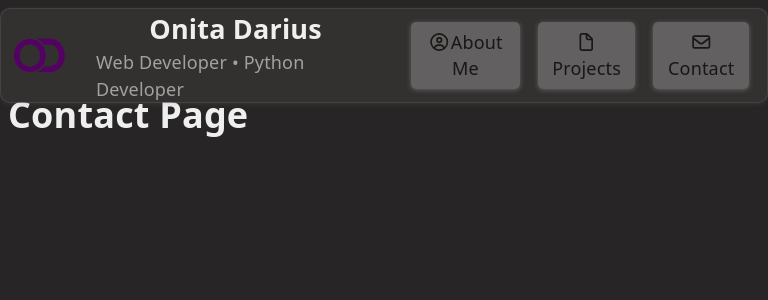
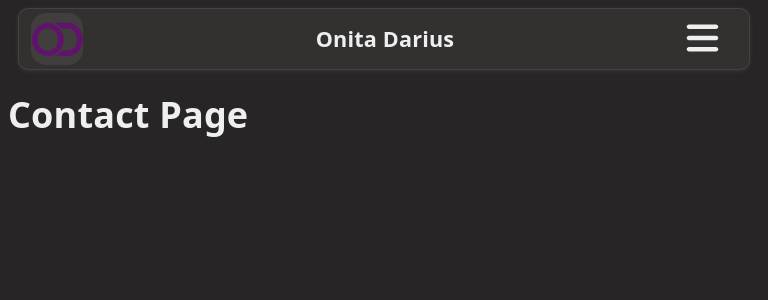
Before and after one commit to Onita-Darius/Portfolio-Website, a React (Vite) app in the folder PortfolioWebsite/: page /Contact in a window 768 px wide. Shown: the top 300 px of the page. Built offline with nearby package versions, Linux system fonts and the light colour scheme.

Commit message:
Updated Navbar for mobile devices.

```diff
--- a/PortfolioWebsite/package.json
+++ b/PortfolioWebsite/package.json
@@ -12,6 +12,7 @@
   "dependencies": {
     "@fortawesome/fontawesome-svg-core": "^7.3.0",
     "@fortawesome/free-regular-svg-icons": "^7.3.0",
+    "@fortawesome/free-solid-svg-icons": "^7.3.0",
     "@fortawesome/react-fontawesome": "^3.3.1",
     "react": "^19.2.7",
     "react-dom": "^19.2.7",
--- a/PortfolioWebsite/src/Navigation/Nav_v2.jsx
+++ b/PortfolioWebsite/src/Navigation/Nav_v2.jsx
@@ -1,16 +1,21 @@
+import { useState } from "react";
 import { NavLink } from "react-router-dom";
 import logoNoBg from "../assets/logo NoBG.png";
-import { FontAwesomeIcon } from '@fortawesome/react-fontawesome'
-import { faHouse, faCircleUser, faFile, faEnvelope } from '@fortawesome/free-regular-svg-icons'
+import { FontAwesomeIcon } from "@fortawesome/react-fontawesome";
+import { faCircleUser, faFile, faEnvelope } from "@fortawesome/free-regular-svg-icons";
+import { faBars, faXmark } from "@fortawesome/free-solid-svg-icons";
+
 import "./nav v2.css";
 
 function Nav_V2() {
+    const [menuOpen, setMenuOpen] = useState(false);
+
     return (
         <div className="nav-container">
             <div className="nav-v2">
                 <div className="nav-logo-container">
-                    <NavLink to="/" className="nav-logo-link">
-                        <img className="nav-logo" src={logoNoBg} alt="About Me"></img>
+                    <NavLink to="/" className="nav-logo-link" onClick={() => setMenuOpen(false)}>
+                        <img className="nav-logo" src={logoNoBg}alt="Logo"/>
                         <div className="nav-logo-span"></div>
                     </NavLink>
                 </div>
@@ -18,10 +23,20 @@ function Nav_V2() {
                     <h1 className="nav-title">Onita Darius</h1>
                     <h4 className="nav-sub-title">Web Developer • Python Developer</h4>
                 </div>
-                <div className="nav-links-container">
-                    <NavLink to="/AboutMe" className="navigation" id="ab-me"><FontAwesomeIcon icon={faCircleUser} />About Me</NavLink>
-                    <NavLink to="/Projects" className="navigation" id="projects"><FontAwesomeIcon icon={faFile} />Projects</NavLink>
-                    <NavLink to="/Contact" className="navigation" id="contact"><FontAwesomeIcon icon={faEnvelope} />Contact</NavLink>
+                <div className="nav-links-desktop">
+                    <NavLink to="/AboutMe" className="navigation"><FontAwesomeIcon icon={faCircleUser} /> About Me</NavLink>
+                    <NavLink to="/Projects" className="navigation"><FontAwesomeIcon icon={faFile} /> Projects</NavLink>
+                    <NavLink to="/Contact" className="navigation"><FontAwesomeIcon icon={faEnvelope} /> Contact</NavLink>
+                </div>
+                <div className="mobile-menu">
+                    <button className="menuButton" onClick={() => setMenuOpen(!menuOpen)}>
+                        <FontAwesomeIcon icon={menuOpen ? faXmark : faBars}/>
+                    </button>
+                    <div className={`mobile-dropdown ${menuOpen ? "open" : ""}`}>
+                        <NavLink to="/AboutMe" className="navigation" onClick={() => setMenuOpen(false)}><FontAwesomeIcon icon={faCircleUser} />About Me</NavLink>
+                        <NavLink to="/Projects" className="navigation" onClick={() => setMenuOpen(false)}><FontAwesomeIcon icon={faFile} />Projects</NavLink>
+                        <NavLink to="/Contact" className="navigation" onClick={() => setMenuOpen(false)}><FontAwesomeIcon icon={faEnvelope} />Contact</NavLink>
+                    </div>
                 </div>
             </div>
         </div>
--- a/PortfolioWebsite/src/Navigation/nav v2.css
+++ b/PortfolioWebsite/src/Navigation/nav v2.css
@@ -6,114 +6,185 @@
 
 .nav-v2 {
     position: fixed;
-    transform: translateX();
     display: flex;
-    flex-wrap: nowrap;
-    gap: 1rem;
     align-items: center;
+    justify-content: space-between;
+    width: fit-content;
+    min-height: 70px;
     background-color: oklch(from var(--background) 0.35 c h / 0.6);
+    border: 1px solid oklch(from var(--background) 0.65 c h / 0.20);
     border-radius: 10px;
-    border: 1px solid oklch(from var(--background) 0.65 c h / 0.20);
     box-shadow: 0px 1px 5px oklch(from var(--background) 0.6 c h / 0.2);
-}
-.nav-title {
-    flex-shrink: 0;
-    padding: 0.4rem 0.8rem;
-    text-align: center;
-    font-size: 1.5rem;
-    font-weight: bold;
-    color: var(--text);
-    margin: 0 10px 0px 10px;
-    width: 30vw;
-}
-
-.nav-title-container {
-    cursor: default;
-    display: flex;
-    flex-direction: column;
-    justify-content: center;
-    align-items: center;
-    flex-grow: 0;
-    gap: 0px;
-}
-.nav-title-container h4 {
-    font-size: 1rem;
-    font-weight: normal;
-    color: oklch(from var(--text-alt) 0.8 c h / 0.8);
-    margin: 0;
+    z-index: 1000;
 }
 
 .nav-logo-container {
     display: flex;
-    margin: 0.1rem 0.5rem 0.1rem 0.5rem;
-    margin-left: 1rem;
-    flex-wrap: nowrap;
-    gap: 1rem;
-    justify-content: start;
-    background-color: transparent;
+    margin: 0.1rem 0.5rem 0.1rem 1rem;
+}
+
+.nav-logo-link {
+    position: relative;
+    width: 50px;
+    height: 50px;
 }
 
 .nav-logo {
     position: relative;
     left: -20px;
     top: -14px;
+    width: 80px;
     height: 80px;
-    width: 80px;
-    background-color: transparent;
+    pointer-events: none;
     border: 0px;
-    pointer-events: none;
-}
-.nav-logo-link {
-    position: relative;
-    height: 50px;
-    width: 50px;
 }
 
 .nav-logo-span {
     position: relative;
     top: -87px;
     left: -6px;
+    width: 52px;
     height: 52px;
-    width: 52px;
-    background-color: transparent;
+    border-radius: 15px;
+    transition: .2s;
+    background-color: oklch(from var(--background) 0.8 c h / .1);
+}
+
+.nav-logo-link:hover .nav-logo-span {
+    background-color: oklch(from var(--secondary) 0.8 c h / .1);
+    box-shadow: 0px 1px 5px oklch(from var(--background) 0.35 c h / .6);
+}
+
+.nav-title-container {
+    display: flex;
+    flex-direction: column;
+    align-items: center;
+    justify-content: center;
+    margin: 0 1rem;
+}
+
+.nav-title {
+    margin: 0;
+    width: 30vw;
+    text-align: center;
+    font-size: 1.5rem;
     color: var(--text);
 }
 
-.nav-logo-link:hover .nav-logo-span{
-    background-color: oklch(from var(--secondary) 0.8 c h / 0.1);
-    color: var(--text);
-    box-shadow: 0px 1px 5px oklch(from var(--background) 0.35 c h / 0.6);
-    z-index: -1;
-    border-radius: 15px;
+.nav-sub-title {
+    margin: 0;
+    font-size: 1rem;
+    font-weight: normal;
+    color: oklch(from var(--text-alt) 0.8 c h / .8);
 }
 
-.nav-links-container {
-    position: relative;
-    right: 0px;
+.nav-links-desktop {
     display: flex;
-    margin-left: 1rem;
-    margin-right: 1rem;
-    flex-wrap: nowrap;
     gap: 1rem;
-    justify-content: end;
-    background-color: transparent;
+    margin: 0 1rem;
 }
 
 .navigation {
-    font-size: 1rem;
+    display: flex;
+    align-items: center;
+    gap: .5rem;
+    padding: .4rem .8rem;
     font-family: var(--sans);
-    justify-content: end;
-    text-align: center;
-    padding: 0.4rem 0.8rem;
+    text-decoration: none;
+    color: var(--text-alt);
+    background-color: oklch(from var(--background) 0.9 c h / .6);
     border-radius: 5px;
-    background-color: oklch(from var(--background) 0.6 c h / 0.6);
-    color: var(--text-alt);
-    box-shadow: 0px 1px 5px oklch(from var(--background) 0.6 c h / 0.6);
-    text-decoration: none;
+    box-shadow: 0px 1px 5px oklch(from var(--background) 0.6 c h / .6);
+    transition: .2s;
 }
 
 .navigation:hover {
-        background-color: oklch(from var(--secondary) 0.8 c h / 0.8);
+    background-color: oklch(from var(--secondary) 0.8 c h / .8);
+    color: var(--text);
+    box-shadow: 0px 1px 5px oklch(from var(--secondary) 0.8 c h / .8);
+}
+
+.mobile-menu {
+    display: none;
+}
+
+.menuButton {
+    display: none;
+}
+
+@media (max-width:900px) {
+
+    .nav-v2 {
+        width: 95%;
+        min-height: 60px;
+    }
+
+    .nav-title {
+        width: auto;
+        font-size: 1.2rem;
+        margin: 0;
+    }
+
+    .nav-sub-title {
+        display: none;
+    }
+
+    .nav-links-desktop {
+        display: none;
+    }
+    .navigation {
+        padding: .4rem .6rem;
+        font-size: .9rem;
+        max-width: 92%;
+    }
+
+    .mobile-menu {
+        display: block;
+        position: relative;
+        margin-right: 1rem;
+    }
+
+    .menuButton {
+        display: block;
+        background: none;
+        border: none;
         color: var(--text);
-        box-shadow: 0px 1px 5px oklch(from var(--secondary) 0.8 c h / 0.8);
+        font-size: 2rem;
+        cursor: pointer;
+    }
+
+    .mobile-dropdown {
+    position: absolute;
+    top: calc(100% + 10px);
+    right: 0;
+    width: 230px;
+    display: flex;
+    flex-direction: column;
+    gap: .5rem;
+    padding: .75rem;
+    border-radius: 10px;
+    background-color: oklch(from var(--background) 0.35 c h / .95);
+    border: 1px solid oklch(from var(--background) 0.65 c h / .20);
+    box-shadow: 0 4px 12px rgba(0,0,0,.25);
+    opacity: 0;
+    transform: translateY(-10px) scale(.98);
+    visibility: hidden;
+    pointer-events: none;
+    transition:
+        opacity .25s ease,
+        transform .25s ease,
+        visibility .25s;
 }
+
+    .mobile-dropdown.open {
+    opacity: 1;
+    transform: translateY(0) scale(1);
+    visibility: visible;
+    pointer-events: auto;
+}
+
+    .mobile-dropdown .navigation {
+        width: 100%;
+        justify-content: flex-start;
+    }
+}
```
Also changed, not shown: PortfolioWebsite/src/Navigation/navigation.css (+11 -0 lines), 1 other file (tests, documents, lock files or other folders).
